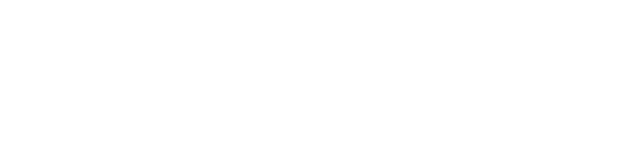
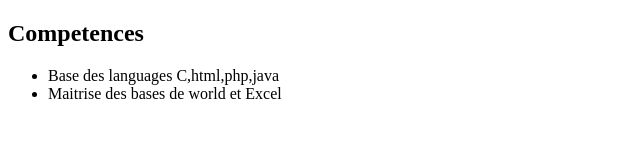
Before and after one commit to Akambi54/mon-cv, a plain HTML site: page index.html in a window 1280 px wide. Shown: the whole page, without its empty margins (0-640 px from the left). Drawn offline with Linux system fonts and the light colour scheme.

Commit message:
mise en place dela section competences

```diff
--- a/index.html
+++ b/index.html
@@ -7,6 +7,11 @@
     <link rel="stylesheet" href="style.css">
 </head>
 <body>
+    <h2>Competences</h2>
+    <ul>
+        <li>Base des languages C,html,php,java</li>
+        <li>Maitrise des bases de  world et Excel</li>
 
+    </ul>
 </body>
 </html>
```
